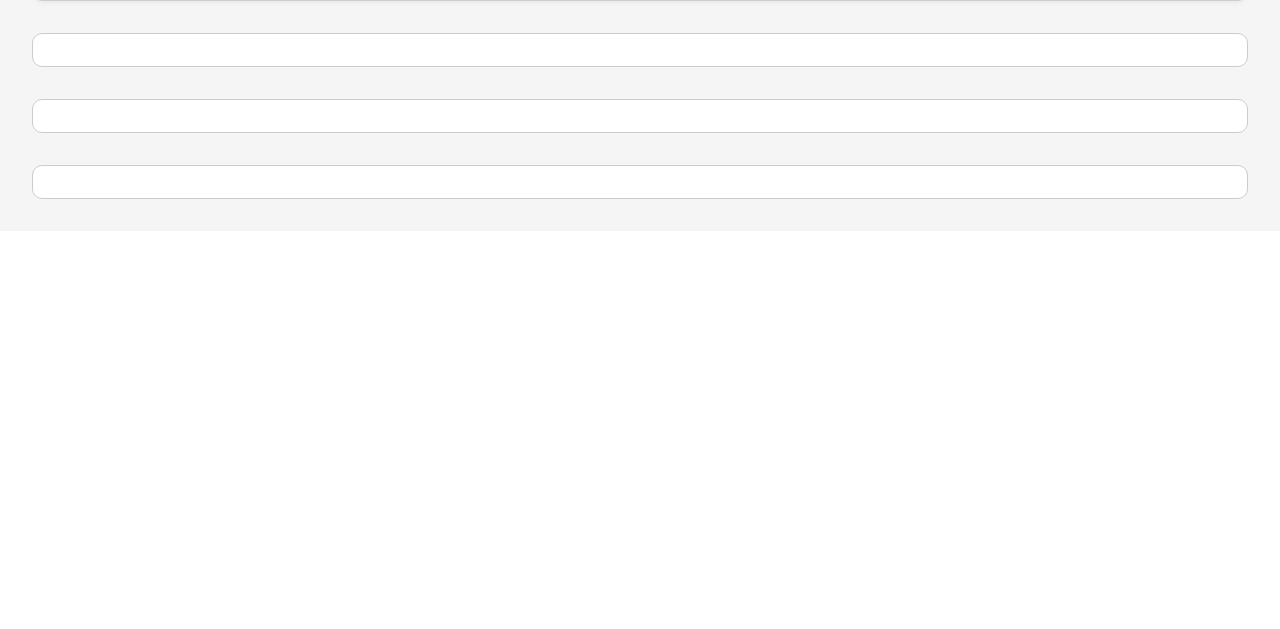
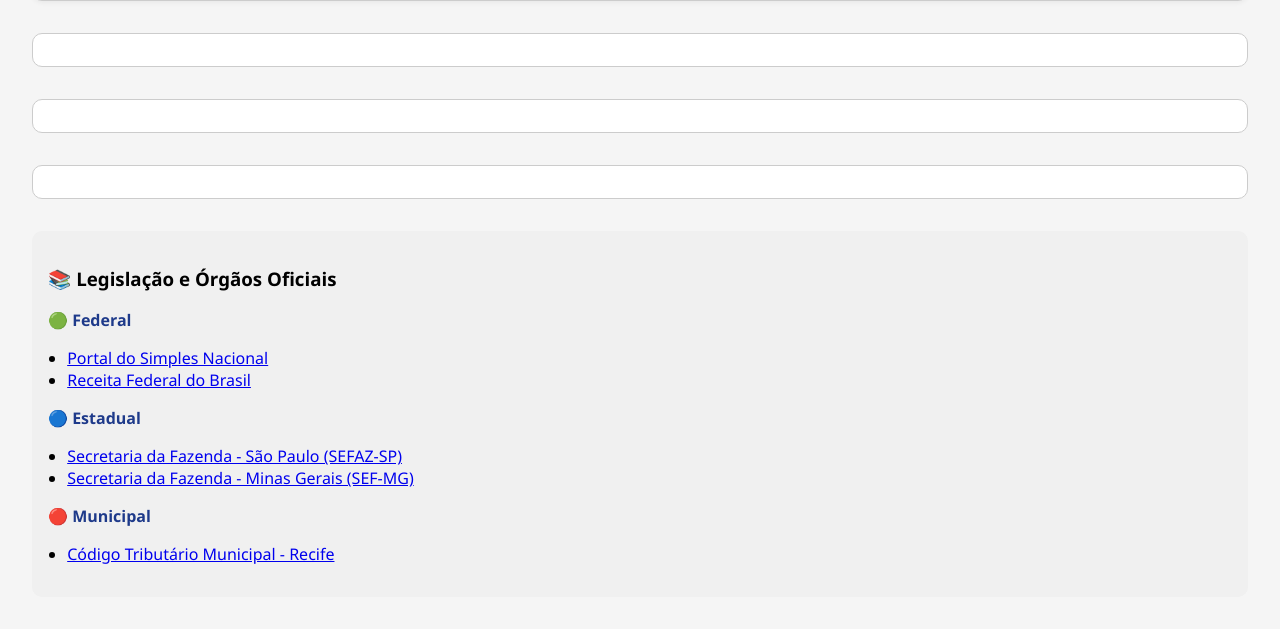
Before and after one commit to Eikoano/tributosmart, a FastAPI app: page / in a window 1280 px wide. Shown: the part 858-1487 px from the top of the page. Before the commit the page ends 1057 px from the top, so only its background shows below. Run offline with FastAPI, Linux system fonts and the light colour scheme.

Commit message:
Organiza links oficiais por categoria no site

```diff
--- a/templates/index.html
+++ b/templates/index.html
@@ -52,6 +52,20 @@
       margin-top: 2rem;
       border: 1px solid #ccc;
     }
+    #links-legais {
+      margin-top: 2rem;
+      padding: 1rem;
+      background: #f0f0f0;
+      border-radius: 10px;
+    }
+    #links-legais h4 {
+      margin-top: 1rem;
+      margin-bottom: 0.5rem;
+      color: #1e3a8a;
+    }
+    #links-legais ul {
+      padding-left: 1.2rem;
+    }
   </style>
 </head>
 <body>
@@ -77,6 +91,27 @@
   <div id="resultado"></div>
   <div id="regimes"></div>
   <div id="simulacoes"></div>
+
+  <section id="links-legais">
+    <h3>📚 Legislação e Órgãos Oficiais</h3>
+
+    <h4>🟢 Federal</h4>
+    <ul>
+      <li><a href="https://www.gov.br/receitafederal/pt-br/assuntos/simples-nacional" target="_blank">Portal do Simples Nacional</a></li>
+      <li><a href="https://www.gov.br/receitafederal" target="_blank">Receita Federal do Brasil</a></li>
+    </ul>
+
+    <h4>🔵 Estadual</h4>
+    <ul>
+      <li><a href="https://portal.fazenda.sp.gov.br/" target="_blank">Secretaria da Fazenda - São Paulo (SEFAZ-SP)</a></li>
+      <li><a href="https://www.fazenda.mg.gov.br/" target="_blank">Secretaria da Fazenda - Minas Gerais (SEF-MG)</a></li>
+    </ul>
+
+    <h4>🔴 Municipal</h4>
+    <ul>
+      <li><a href="https://www2.recife.pe.gov.br/servico/codigo-tributario-municipal" target="_blank">Código Tributário Municipal - Recife</a></li>
+    </ul>
+  </section>
 
   <script>
     document.getElementById("formulario").addEventListener("submit", async function(event) {
```
